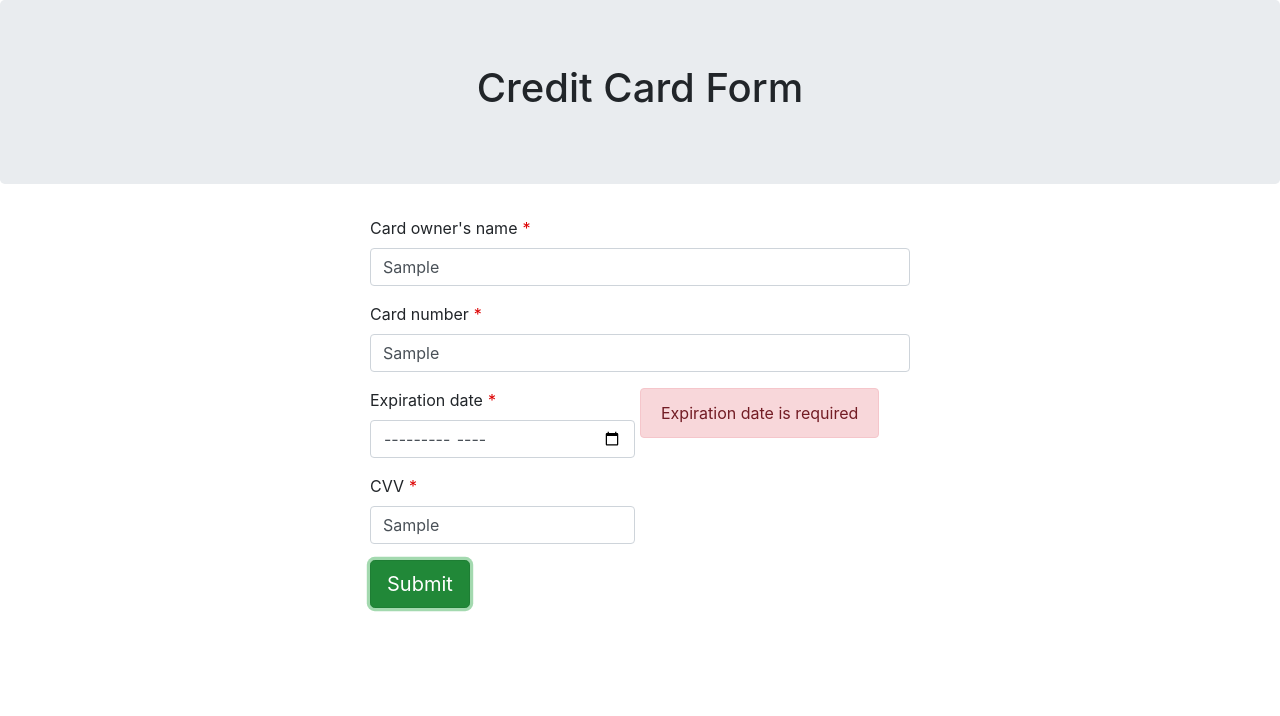
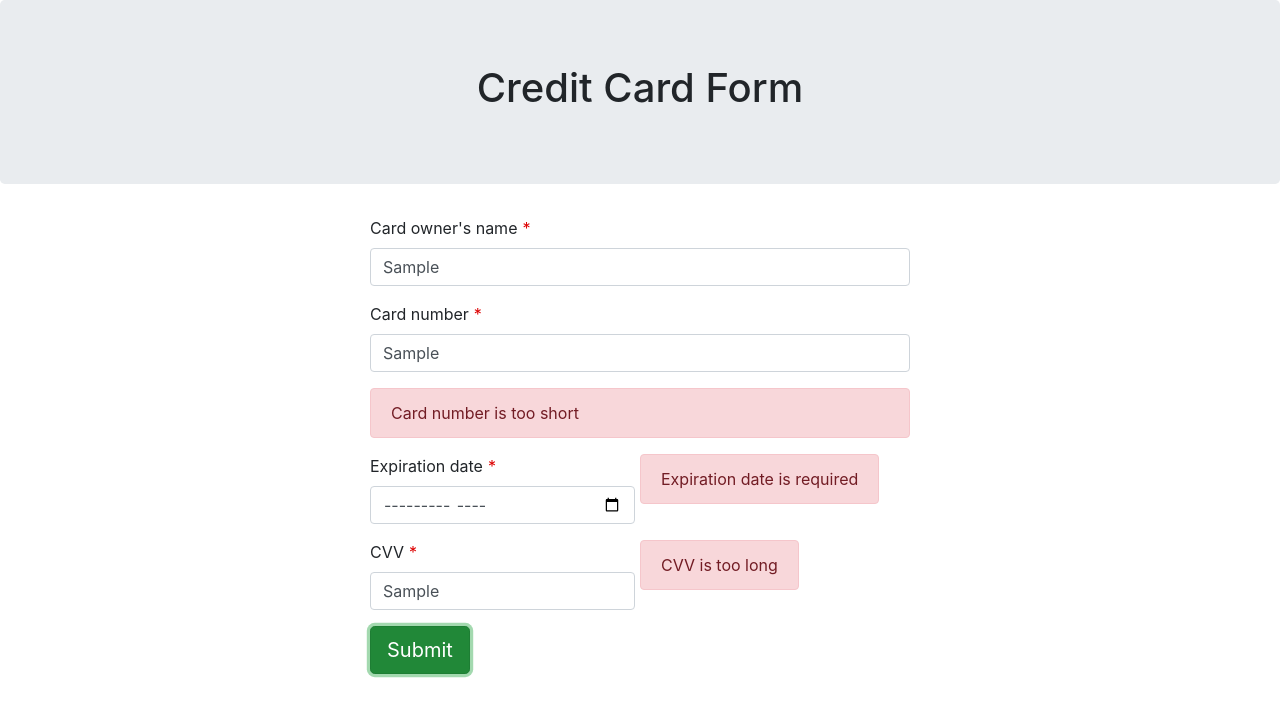
Before and after one commit to degugelmin/laboratory, an Angular app in the folder angular10-lab/: page /credit-card-form in a window 1280 px wide. Both pictures are taken after typing "Sample", "Sample", "Sample" into the empty fields and a click on the button "Submit". Shown: the top 716 px of the page. Built offline with nearby package versions, Linux system fonts and the light colour scheme.

Commit message:
Improving regex to allow special characteres on nome field, including length validation on card number and cvv fields, and started the structure for card number validation.

```diff
--- a/angular10-lab/src/app/credit-card/credit-card.component.html
+++ b/angular10-lab/src/app/credit-card/credit-card.component.html
@@ -57,6 +57,16 @@
                     text="Card number is required"
                     styleClass="alert alert-danger">
                 </app-message>
+                <app-message
+                    *ngIf="creditCardForm.get('inputCardNumber').errors?.minlength"
+                    text="Card number is too short"
+                    styleClass="alert alert-danger">
+                </app-message>
+                <app-message
+                    *ngIf="creditCardForm.get('inputCardNumber').errors?.maxlength"
+                    text="Card number is too long"
+                    styleClass="alert alert-danger">
+                </app-message>
 
                 <!-- Card expiration date -->
                 <div class="form-row">
@@ -89,6 +99,16 @@
                         text="CVV is required"
                         styleClass="alert alert-danger">
                     </app-message>
+                    <app-message
+                        *ngIf="creditCardForm.get('inputCvv').errors?.minlength"
+                        text="CVV is too short"
+                        styleClass="alert alert-danger">
+                    </app-message>
+                    <app-message
+                        *ngIf="creditCardForm.get('inputCvv').errors?.maxlength"
+                        text="CVV is too long"
+                        styleClass="alert alert-danger">
+                    </app-message>
                 </div>
 
                 <button
--- a/angular10-lab/src/app/credit-card/credit-card.component.ts
+++ b/angular10-lab/src/app/credit-card/credit-card.component.ts
@@ -9,21 +9,33 @@ import { FormBuilder, FormControl, FormGroup, Validators } from '@angular/forms'
 export class CreditCardComponent implements OnInit {
 
     creditCardForm: FormGroup;
+    cardNumber: number;
 
     constructor(private formBuilder: FormBuilder) { }
 
     ngOnInit(): void {
 
         this.creditCardForm = this.formBuilder.group({
-            inputName: ['', [ Validators.required,
-                                Validators.pattern('^[a-zA-Z ]*$'),
-                                Validators.minLength(5),
-                                Validators.maxLength(40)
-                            ]
+            inputName: ['', [
+                    Validators.required,
+                    Validators.pattern('^[a-zA-ZÀ-ú ]*$'),
+                    Validators.minLength(5),
+                    Validators.maxLength(40)
+                ]
             ],
-            inputCardNumber: ['', Validators.required],
+            inputCardNumber: ['', [
+                    Validators.required,
+                    Validators.minLength(13),
+                    Validators.maxLength(19)
+                ]
+            ],
             inputExpirationDate: ['', Validators.required],
-            inputCvv: ['', Validators.required],
+            inputCvv: ['', [
+                    Validators.required,
+                    Validators.minLength(3),
+                    Validators.maxLength(4)
+                ]
+            ],
 
         });
     }
@@ -31,9 +43,19 @@ export class CreditCardComponent implements OnInit {
     validateCard() {
         if (this.creditCardForm.valid) {
             console.log('form ok');
+
+            this.validateCreditCardNumber();
         } else {
             this.validateAllFormFields(this.creditCardForm);
         }
+    }
+
+    validateCreditCardNumber() {
+
+        this.cardNumber = this.creditCardForm.get('inputCardNumber').value.replace(/\D/g, '');
+
+        console.log('Credit card number: ' + this.creditCardForm.get('inputCardNumber').value);
+        console.log('card number formatted: ' + this.cardNumber);
     }
 
     validateAllFormFields(formGroup: FormGroup) {
```
